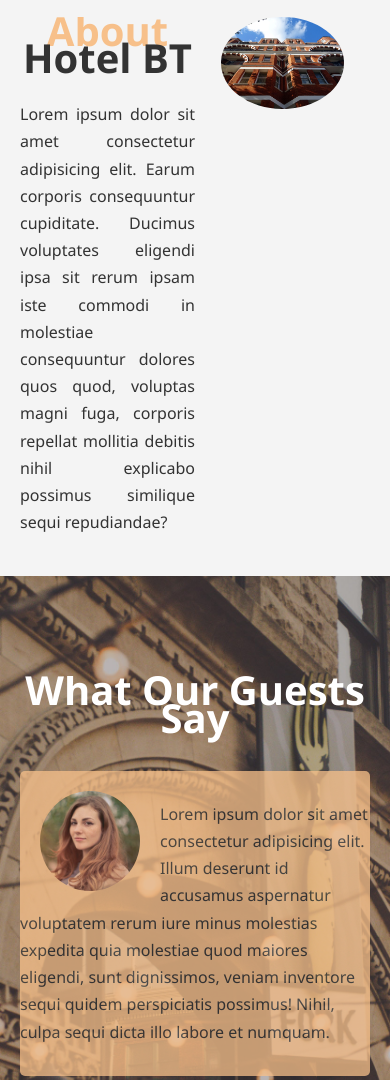
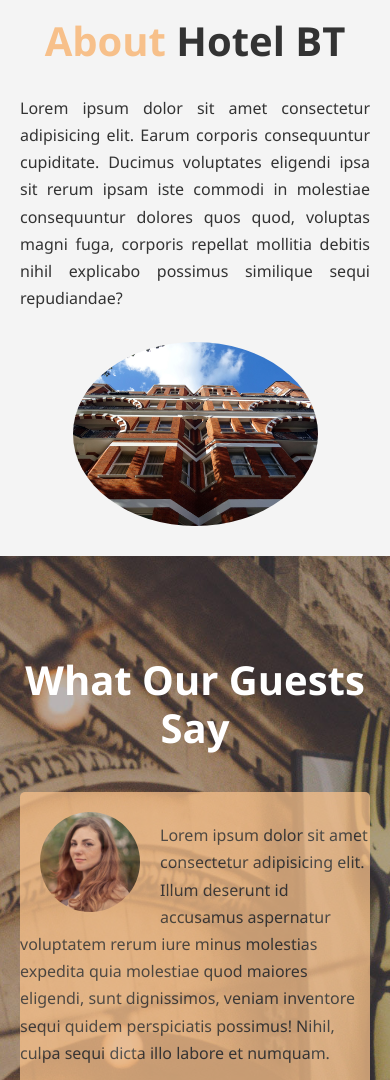
Before and after one commit to leandrofahur/modern-css-and-html, a plain HTML site: page projects/hotel/about.html in a window 390 px wide. Shown: the part 195-1275 px from the top of the page. Drawn offline with Linux system fonts and the light colour scheme.

Commit message:
media queries set for mobile and tablets

```diff
--- a/projects/hotel/css/mobile.css
+++ b/projects/hotel/css/mobile.css
@@ -1,3 +1,4 @@
+/* Navbar */
 #navbar .logo{
   float: none;
   text-align: center;
@@ -13,6 +14,16 @@
   border-bottom: 1px dotted #444;
 }
 
+/* Showcase */
+#showcase {
+  height: 100%;
+}
+
+#showcase .showcase-content {
+  padding-top: 70px;
+  padding-bottom: 30px;
+}
+
 /* Home Info */
 #home-info .info-img {
   display: none;
@@ -23,7 +34,33 @@
   width: 100%;
 }
 
+/* Boxes */
 .box {
   float: none;
   width: 100%;
 }
+
+/* About */
+#about-info .info-right,
+#about-info .info-left {
+  float: none;
+  width: 100%;
+}
+
+.l-heading {
+  text-align: center;
+}
+
+#about-info .info-right {
+  margin-top: 30px;
+}
+
+/* Contact */
+#contact-info .box {
+  border-bottom: #444 dotted 1px;
+}
+
+/* Testimonials */
+#testimonials {
+  height: 100%;
+}
--- a/projects/hotel/css/style.css
+++ b/projects/hotel/css/style.css
@@ -92,6 +92,7 @@ p {
 
 .l-heading {
   font-size: 40px;
+  line-height: 1.2em;
 }
 
 /* Navbar */
@@ -226,7 +227,7 @@ p {
 
 /* Testimonials */
 #testimonials {
-  height: 600px;
+  height: 100%;
   background: url('../img/test-bg.jpg') no-repeat center center/cover;
   padding-top: 100px;
 }
```
